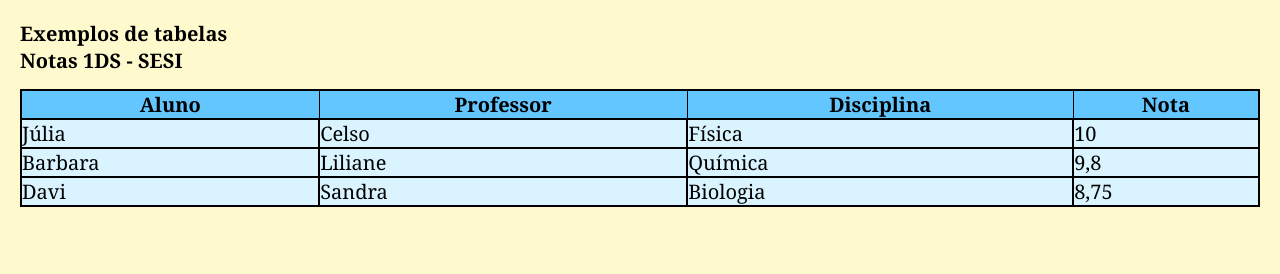
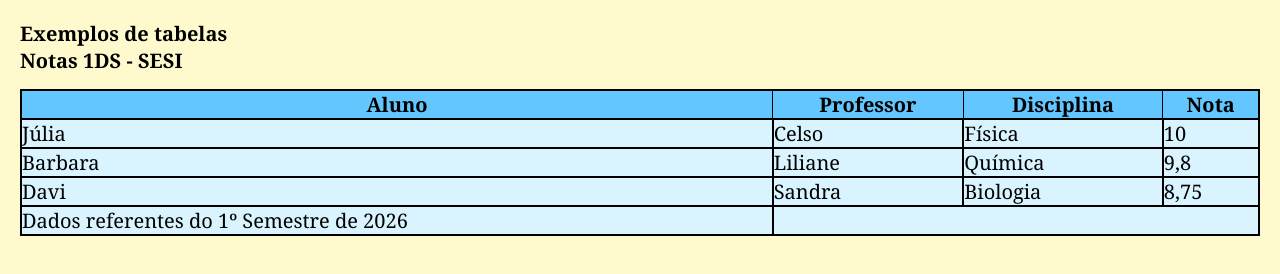
Before and after one commit to joaof-souza/tabelas, a plain HTML site: page index.html in a window 1280 px wide. Drawn offline with Linux system fonts and the light colour scheme.

Commit message:
FIX: Inclui cabeçalho e rodapé na tabela

```diff
--- a/index.html
+++ b/index.html
@@ -19,7 +19,8 @@
 
         <!-- container para a tabela -->
          <table class="table-main">
-            <!-- criar uma linha na tabela -->
+             <!-- indicar o cabeçalho da tabela -->
+             <thead>
                  <tr>
                     <!-- criar os cabeçalhos das linhas da tabela -->
                     <th>Aluno</th>
@@ -27,6 +28,10 @@
                     <th>Disciplina</th>
                     <th>Nota</th>
                  </tr>
+             </thead>
+
+             <!-- indicar o corpo da tabela -->
+             <tbody>
                  <tr>
                     <td>Júlia</td>
                     <td>Celso</td>
@@ -45,6 +50,14 @@
                     <td>Biologia</td>
                     <td>8,75</td>
                  </tr>
+             </tbody>
+
+            <!-- indicar o rodapé da tabela -->
+             <tfoot>
+                 <tr>
+                    <td>Dados referentes do 1º Semestre de 2026</td>
+                 </tr>
+             </tfoot>
 
          </table>
     </main>
```
Lines whose indentation alone changed are shown as unchanged.
